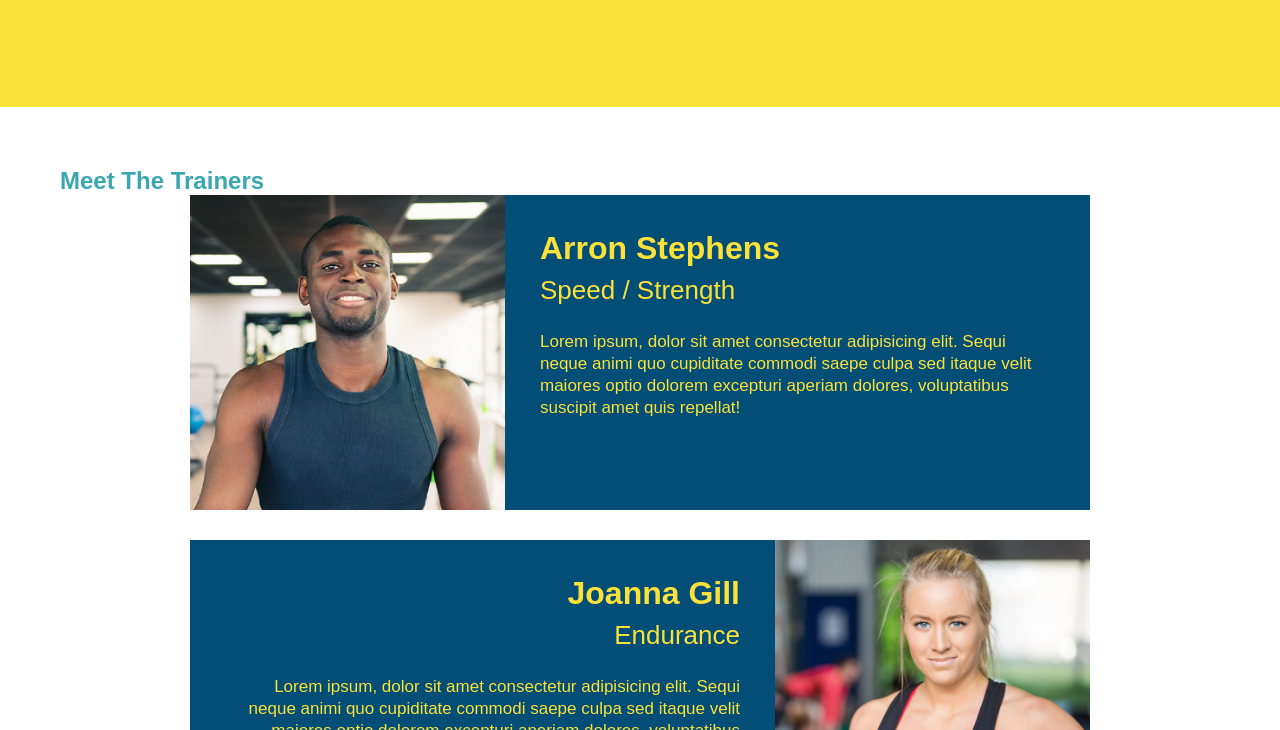
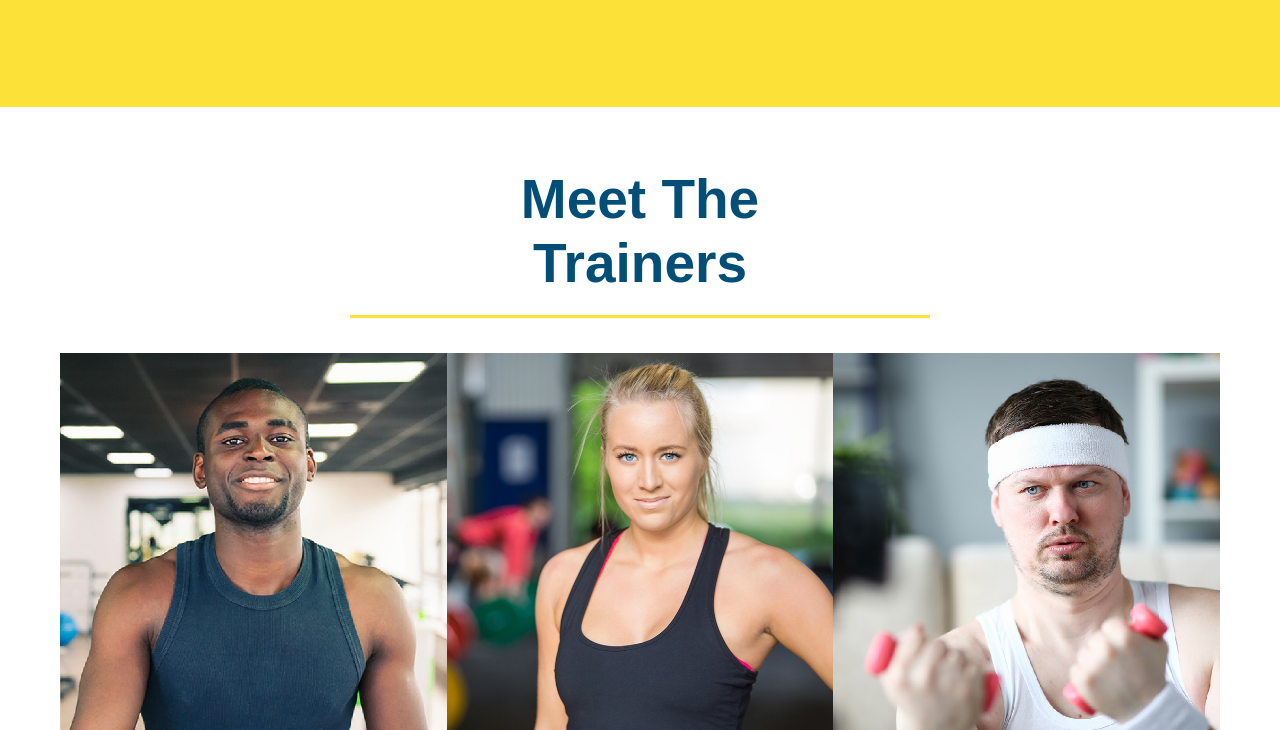
Before and after one commit to tristristy/run-buddy, a plain HTML site: page index.html in a window 1280 px wide. Shown: the part 2070-2800 px from the top of the page. Drawn offline with Linux system fonts and the light colour scheme.

Commit message:
add flexbox to the trainers

```diff
--- a/assets/css/style.css
+++ b/assets/css/style.css
@@ -223,39 +223,43 @@ section {
     border-color: #39a6b2;
 }
 
+.trainers {
+    width: 100%;
+    margin: 0 auto;
+    display: flex;
+    flex-wrap: wrap;
+    justify-content: space-around;
+}
+
 .trainer {
-    width: 900px;
-    margin: 0 auto 30px auto;
+    margin: 0 auto 20px auto;
     background: #024e76;
     color: #fce138;
-    overflow: auto;
+    flex: 1;
 }
 
 .trainer img {
-    width: 35%;
-    float: left;
+    width: 100%;
 }
 
 .trainer-bio {
-    padding: 35px;
-    float: left;
-    width: 65%;
+    padding: 25px;
+    line-height: 1.3;
 }
 
 .trainer-bio h3 {
-    font-size: 32px;
-    margin-bottom: 8px;
+    font-size: 28px;
 }
 
 .trainer-bio h4 {
     font-weight: lighter;
-    font-size: 26px;
-    margin-bottom: 25px;
+    font-size: 22px;
+    margin-bottom: 15px;
 }
 
 .trainer-bio p {
     font-size: 17px;
-    line-height: 1.3;
+
 }
 
 .text-left {
@@ -308,7 +312,7 @@ section {
     font-size: 55px;
     display: inline-block;
     padding: 0 100px 20px 100px;
-    border-bottom: 3px solid;
+    border-bottom: 3px solid #fce138;
     margin-bottom: 35px;
     color: #024e76;
 }
--- a/index.html
+++ b/index.html
@@ -148,16 +148,17 @@
 </section>
 
    <!--"Meet the trainers" section-->
-   <section id="your-trainers" class="trainers">
+   <section id="your-trainers">
     <div class="flex-row">
 
-       <h2 class="section title primary border">Meet The Trainers</h2>
+       <h2 class="section-title primary-border">Meet The Trainers</h2>
     </div>
+    <div class="trainers">
        <article class="trainer">
            <img src="./assets/images/trainer-1.jpg" alt="Arron Stephens in his workout clothes, ready to pump some iron" />
-           <div class="trainer-bio text-left">
-               <h3>Arron Stephens</h3>
-               <h4>Speed / Strength</h4>
+           <div class="trainer-bio">
+               <h3 class="trainer-name">Arron Stephens</h3>
+               <h4 class="trainer-role">Speed / Strength</h4>
                <p>
                 Lorem ipsum, dolor sit amet consectetur adipisicing elit. Sequi neque animi quo cupiditate commodi saepe culpa sed
                 itaque velit maiores optio dolorem excepturi aperiam dolores, voluptatibus suscipit amet quis repellat!
@@ -165,27 +166,28 @@
            </div>
        </article>
        <article class="trainer">
-           <div class="trainer-bio text-right">
-               <h3>Joanna Gill</h3>
-               <h4>Endurance</h4>
+           <img src="./assets/images/trainer-2.jpg" alt="Joanna Gill cooling off after a workout" />
+           <div class="trainer-bio">
+               <h3 class="trainer-name">Joanna Gill</h3>
+               <h4 class="trainer-role">Endurance</h4>
                <p>
                 Lorem ipsum, dolor sit amet consectetur adipisicing elit. Sequi neque animi quo cupiditate commodi saepe culpa sed
                 itaque velit maiores optio dolorem excepturi aperiam dolores, voluptatibus suscipit amet quis repellat!
                </p>
             </div>
-           <img src="./assets/images/trainer-2.jpg" alt="Joanna Gill cooling off after a workout" />
        </article>
        <article class="trainer">
            <img src="./assets/images/trainer-3.jpg" alt="Harry Smith wearing a headband and lifting comically" />
-           <div class="trainer-bio text-left">
-               <h3>Harry "The headband" Smith</h3>
-               <h4>Strength</h4>
+           <div class="trainer-bio">
+               <h3 class="trainer-name">Harry "The headband" Smith</h3>
+               <h4 class="trainer-role">Strength</h4>
                <p>
                 Lorem ipsum, dolor sit amet consectetur adipisicing elit. Sequi neque animi quo cupiditate commodi saepe culpa sed
                 itaque velit maiores optio dolorem excepturi aperiam dolores, voluptatibus suscipit amet quis repellat!
                </p>
            </div>
        </article>
+    </div>
    </section>
 
    <!--"Reach out" section-->
```
